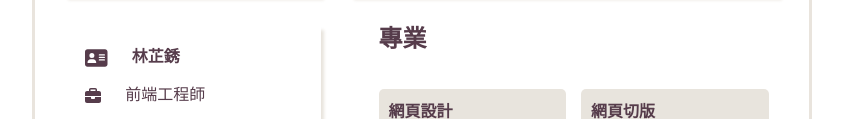
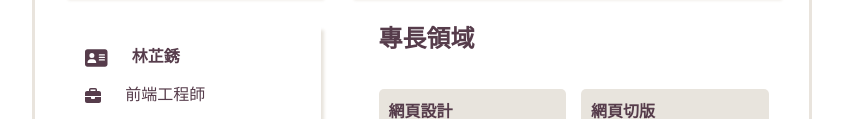
Before and after one commit to sylvia-010/RESUME_CH, a plain HTML site: page index.html in a window 1280 px wide. Shown: the part 296-415 px from the top of the page, without its empty margins (218-1061 px from the left). Drawn offline with nearby package versions, Linux system fonts and the light colour scheme.

Commit message:
no message

```diff
--- a/index.html
+++ b/index.html
@@ -180,7 +180,7 @@
                 </div>
                 <div class="intro ml-[8px]">
                     <div class="engage">
-                        <h2>專業</h2>
+                        <h2>專長領域</h2>
                         <div class="list_group">
                             <ul class="list_group_left">
                                 <li class="list_group_left1">
```
